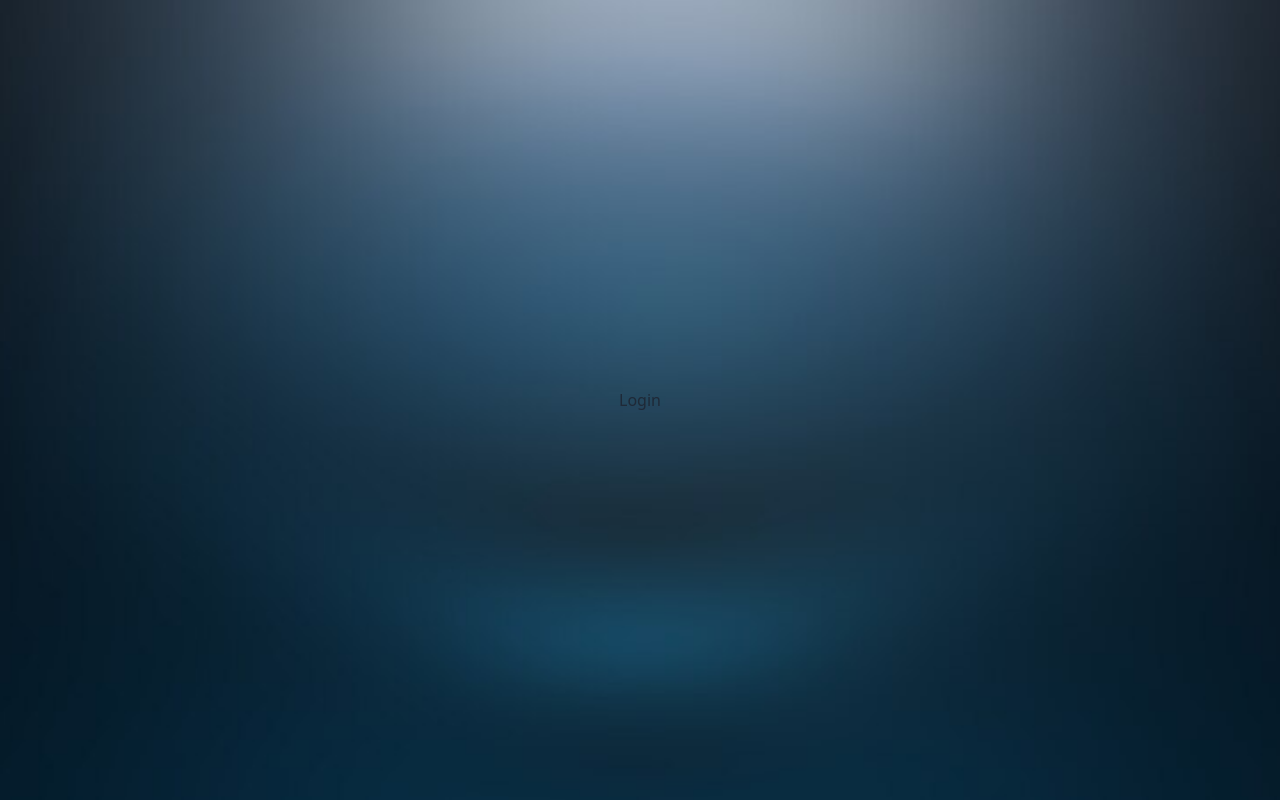
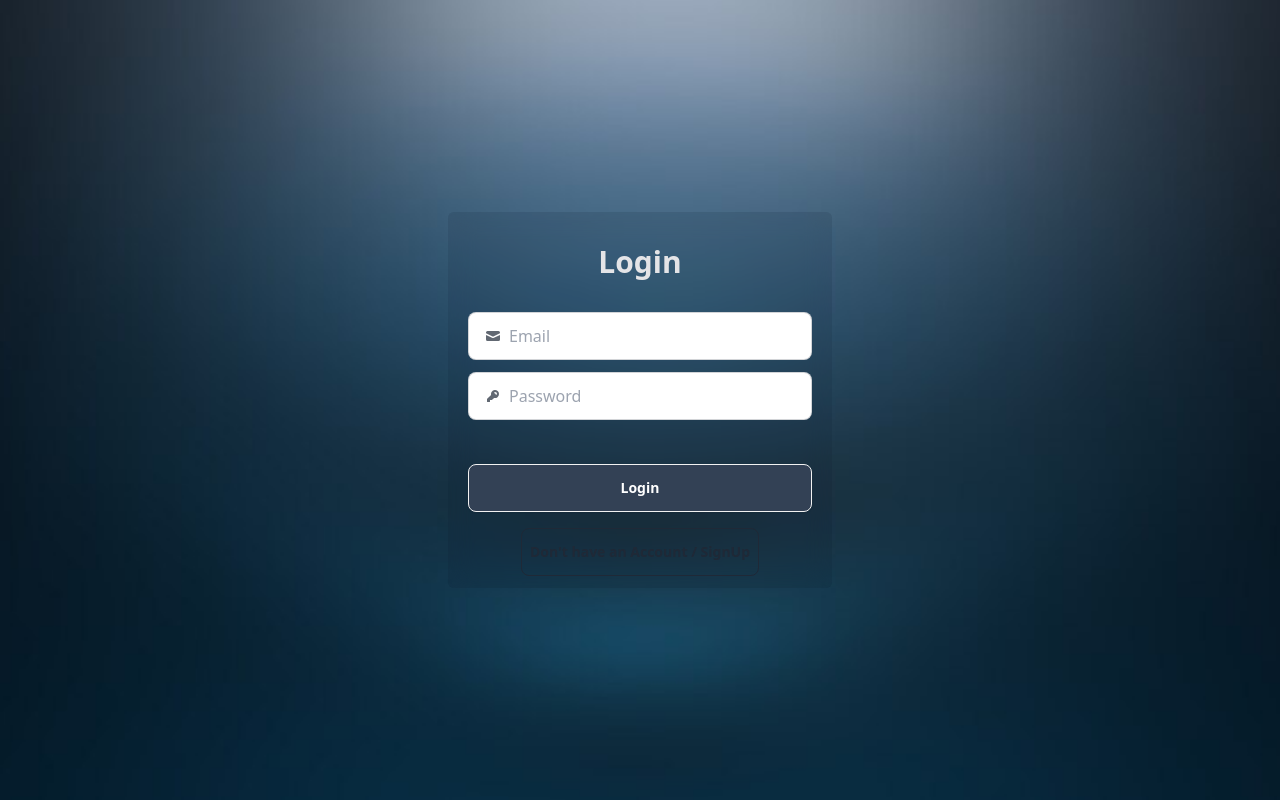
Before and after one commit to dhruvan005/Chit_Chat, a React (Vite) app in the folder frontend/: page /login in a window 1280 px wide. Built offline with nearby package versions, Linux system fonts and the light colour scheme.

Commit message:
enhance Login and Signup components with improved styling and form functionality

```diff
--- a/frontend/src/components/Login.jsx
+++ b/frontend/src/components/Login.jsx
@@ -1,7 +1,97 @@
-import React from 'react'
+import { useState } from "react";
+import React from 'react';
+import { Link } from 'react-router-dom';
+
 
 export default function Login() {
+
+  const [user, setUser] = useState({
+    email: "",
+    password: "",
+  })
+
+  const submitHandler = (e) => {
+    e.preventDefault()
+
+    console.log(user);
+
+    setUser({
+      email: "",
+      password: "",
+    })
+  }
+
   return (
-    <div>Login</div>
+    <div className="">
+      <div className=" pb-8 pt-8 p-5 min-w-96 bg-gray-900 rounded-md bg-clip-padding backdrop-filter backdrop-blur-md bg-opacity-10 ">
+
+        <h1 className="text-3xl text-zinc-200 font-bold text-center ">Login</h1>
+        <div className='h-8'></div>
+        <form className="flex flex-col gap-3" method='post' onSubmit={submitHandler} >
+
+          <label className="input input-bordered flex items-center gap-2">
+            <svg
+              xmlns="http://www.w3.org/2000/svg"
+              viewBox="0 0 16 16"
+              fill="currentColor"
+              className="h-4 w-4 opacity-70">
+              <path
+                d="M2.5 3A1.5 1.5 0 0 0 1 4.5v.793c.026.009.051.02.076.032L7.674 8.51c.206.1.446.1.652 0l6.598-3.185A.755.755 0 0 1 15 5.293V4.5A1.5 1.5 0 0 0 13.5 3h-11Z" />
+              <path
+                d="M15 6.954 8.978 9.86a2.25 2.25 0 0 1-1.956 0L1 6.954V11.5A1.5 1.5 0 0 0 2.5 13h11a1.5 1.5 0 0 0 1.5-1.5V6.954Z" />
+            </svg>
+
+            <input
+              required
+              type="text"
+              value={user.email}
+              className="grow"
+              name="email"
+              placeholder="Email"
+              onChange={(e) => setUser({ ...user, email: e.target.value })}
+            />
+
+          </label>
+
+          <label className="input input-bordered flex items-center gap-2">
+            <svg
+              xmlns="http://www.w3.org/2000/svg"
+              viewBox="0 0 16 16"
+              fill="currentColor"
+              className="h-4 w-4 opacity-70">
+              <path
+                fillRule="evenodd"
+                d="M14 6a4 4 0 0 1-4.899 3.899l-1.955 1.955a.5.5 0 0 1-.353.146H5v1.5a.5.5 0 0 1-.5.5h-2a.5.5 0 0 1-.5-.5v-2.293a.5.5 0 0 1 .146-.353l3.955-3.955A4 4 0 1 1 14 6Zm-4-2a.75.75 0 0 0 0 1.5.5.5 0 0 1 .5.5.75.75 0 0 0 1.5 0 2 2 0 0 0-2-2Z"
+                clipRule="evenodd" />
+            </svg>
+            <input
+              required
+              type="password"
+              value={user.password}
+              className="grow"
+              name="password"
+              placeholder="Password"
+              onChange={(e) => setUser({ ...user, password: e.target.value })}
+            />
+          </label>
+          <div className="h-5">
+          </div>
+
+          <button className='btn bg-slate-700 text-white'> Login  </button>
+        </form>
+
+        <div className="h-9">
+        </div>
+
+           <Link to="/register">
+        <div className="flex justify-center items-center h-2">
+           <button className="btn btn-outline text-center p-2">
+              Don't have an Account / SignUp
+            </button>
+        </div>
+            </Link>
+
+      </div>
+    </div>
   )
 }
--- a/frontend/src/components/Signup.jsx
+++ b/frontend/src/components/Signup.jsx
@@ -1,15 +1,37 @@
-import React from 'react'
+import React, { useState } from 'react'
+import { Link } from 'react-router-dom'
 
 export default function Signup() {
+
+  const [user, setUser] = useState({
+    fullName: "",
+    username: "",
+    email: "",
+    password: "",
+    conformPassword: "",
+    gender: ""
+  })
+
+  const submitHandler = (e) => {
+    e.preventDefault()
+    console.log(user);
+    setUser({
+      fullName: "",
+      username: "",
+      email: "",
+      password: "",
+      conformPassword: "",
+      gender: ""
+    })
+  }
+
   return (
     <div className="">
-      <div className="h-full p-6 w-full bg-gray-900 rounded-md bg-clip-padding backdrop-filter backdrop-blur-md bg-opacity-10 ">
+      <div className="min-h-96 pb-8 pt-8 p-5 min-w-96 bg-gray-900 rounded-md bg-clip-padding backdrop-filter backdrop-blur-md bg-opacity-10 ">
 
-        <h1 className="text-3xl  font-bold text-center "> Signup</h1>
+        <h1 className="text-3xl text-zinc-200 font-bold text-center "> Signup</h1>
         <div className='h-5'></div>
-        <form className="flex flex-col gap-3">
-
-
+        <form className="flex flex-col gap-3" method='post' onSubmit={submitHandler}>
 
           <label className="input input-bordered flex items-center gap-2">
             <svg
@@ -20,12 +42,20 @@ export default function Signup() {
               <path
                 d="M8 8a3 3 0 1 0 0-6 3 3 0 0 0 0 6ZM12.735 14c.618 0 1.093-.561.872-1.139a6.002 6.002 0 0 0-11.215 0c-.22.578.254 1.139.872 1.139h9.47Z" />
             </svg>
-            <input type="text" name="fullName" className="grow" placeholder="Fullname" />
+            <input type="text" value={user.fullName} onChange={(e) => setUser({ ...user, fullName: e.target.value })} name="fullName" className="grow" placeholder="Fullname" />
           </label>
 
           <label className="input input-bordered flex items-center gap-2">
-              <svg viewBox="2 -3 30.00 30.00" className=" w-[25px]" fill="none" xmlns="http://www.w3.org/2000/svg" stroke="#ffffff" transform="matrix(1, 0, 0, 1, 0, 0)rotate(0)"><g id="SVGRepo_bgCarrier" stroke-width="0"></g><g id="SVGRepo_tracerCarrier" stroke-linecap="round" stroke-linejoin="round" stroke="#CCCCCC" stroke-width="1.536"> <path d="M16 12C16 14.2091 14.2091 16 12 16C9.79086 16 8 14.2091 8 12C8 9.79086 9.79086 8 12 8C14.2091 8 16 9.79086 16 12ZM16 12V13.5C16 14.8807 17.1193 16 18.5 16V16C19.8807 16 21 14.8807 21 13.5V12C21 7.02944 16.9706 3 12 3C7.02944 3 3 7.02944 3 12C3 16.9706 7.02944 21 12 21H16" stroke="#7E8390" stroke-width="2" stroke-linecap="round" stroke-linejoin="round"></path> </g><g id="SVGRepo_iconCarrier"> <path d="M16 12C16 14.2091 14.2091 16 12 16C9.79086 16 8 14.2091 8 12C8 9.79086 9.79086 8 12 8C14.2091 8 16 9.79086 16 12ZM16 12V13.5C16 14.8807 17.1193 16 18.5 16V16C19.8807 16 21 14.8807 21 13.5V12C21 7.02944 16.9706 3 12 3C7.02944 3 3 7.02944 3 12C3 16.9706 7.02944 21 12 21H16" stroke="#7E8390" stroke-width="1.056" stroke-linecap="round" stroke-linejoin="round"></path> </g></svg>
-            <input type="text" name="username" className="grow" placeholder="Username" />
+            <svg viewBox="2 -3 28.00 28.00" className=" w-[20px]" fill="none" xmlns="http://www.w3.org/2000/svg" stroke="#ffffff" transform="matrix(1, 0, 0, 1, 0, 0)rotate(0)"><g id="SVGRepo_bgCarrier" stroke-width="0"></g><g id="SVGRepo_tracerCarrier" stroke-linecap="round" stroke-linejoin="round" stroke="#CCCCCC" stroke-width="1.536"> <path d="M16 12C16 14.2091 14.2091 16 12 16C9.79086 16 8 14.2091 8 12C8 9.79086 9.79086 8 12 8C14.2091 8 16 9.79086 16 12ZM16 12V13.5C16 14.8807 17.1193 16 18.5 16V16C19.8807 16 21 14.8807 21 13.5V12C21 7.02944 16.9706 3 12 3C7.02944 3 3 7.02944 3 12C3 16.9706 7.02944 21 12 21H16" stroke="#7E8390" stroke-width="2" stroke-linecap="round" stroke-linejoin="round"></path> </g><g id="SVGRepo_iconCarrier"> <path d="M16 12C16 14.2091 14.2091 16 12 16C9.79086 16 8 14.2091 8 12C8 9.79086 9.79086 8 12 8C14.2091 8 16 9.79086 16 12ZM16 12V13.5C16 14.8807 17.1193 16 18.5 16V16C19.8807 16 21 14.8807 21 13.5V12C21 7.02944 16.9706 3 12 3C7.02944 3 3 7.02944 3 12C3 16.9706 7.02944 21 12 21H16" stroke="#7E8390" stroke-width="1.056" stroke-linecap="round" stroke-linejoin="round"></path> </g></svg>
+
+            <input
+              required
+              type="text"
+              name="username"
+              value={user.username}
+              className="grow"
+              placeholder="Username"
+              onChange={(e) => setUser({ ...user, username: e.target.value })} />
           </label>
 
 
@@ -40,7 +70,17 @@ export default function Signup() {
               <path
                 d="M15 6.954 8.978 9.86a2.25 2.25 0 0 1-1.956 0L1 6.954V11.5A1.5 1.5 0 0 0 2.5 13h11a1.5 1.5 0 0 0 1.5-1.5V6.954Z" />
             </svg>
-            <input type="text" className="grow" name="email" placeholder="Email" />
+
+            <input
+              required
+              type="text"
+              value={user.email}
+              className="grow"
+              name="email"
+              placeholder="Email"
+              onChange={(e) => setUser({ ...user, email: e.target.value })}
+            />
+
           </label>
 
           <label className="input input-bordered flex items-center gap-2">
@@ -54,7 +94,15 @@ export default function Signup() {
                 d="M14 6a4 4 0 0 1-4.899 3.899l-1.955 1.955a.5.5 0 0 1-.353.146H5v1.5a.5.5 0 0 1-.5.5h-2a.5.5 0 0 1-.5-.5v-2.293a.5.5 0 0 1 .146-.353l3.955-3.955A4 4 0 1 1 14 6Zm-4-2a.75.75 0 0 0 0 1.5.5.5 0 0 1 .5.5.75.75 0 0 0 1.5 0 2 2 0 0 0-2-2Z"
                 clipRule="evenodd" />
             </svg>
-            <input type="password" className="grow" name="password" placeholder="Password" />
+            <input
+              required
+              type="password"
+              value={user.password}
+              className="grow"
+              name="password"
+              placeholder="Password"
+              onChange={(e) => setUser({ ...user, password: e.target.value })}
+            />
           </label>
 
           <label className="input input-bordered flex items-center gap-2">
@@ -68,7 +116,15 @@ export default function Signup() {
                 d="M14 6a4 4 0 0 1-4.899 3.899l-1.955 1.955a.5.5 0 0 1-.353.146H5v1.5a.5.5 0 0 1-.5.5h-2a.5.5 0 0 1-.5-.5v-2.293a.5.5 0 0 1 .146-.353l3.955-3.955A4 4 0 1 1 14 6Zm-4-2a.75.75 0 0 0 0 1.5.5.5 0 0 1 .5.5.75.75 0 0 0 1.5 0 2 2 0 0 0-2-2Z"
                 clipRule="evenodd" />
             </svg>
-            <input type="password" className="grow" placeholder="Conform Password" name="conformPassword" />
+            <input
+              required
+              type="password"
+              className="grow"
+              placeholder="Conform Password"
+              value={user.conformPassword}
+              name="conformPassword"
+              onChange={(e) => setUser({ ...user, conformPassword: e.target.value })}
+            />
           </label>
 
           <div className="flex items-center space-x-4">
@@ -77,18 +133,43 @@ export default function Signup() {
             </label>
             <div className="flex items-center gap-2">
               <label > Male </label>
-              <input type="radio" name="gender" className="radio" />
+              <input
+                required
+                type="radio"
+                name="gender"
+                value="male"
+                checked={user.gender === "male"}
+                className="radio radio-error"
+                onChange={(e) => setUser({ ...user, gender: e.target.value })}
+              />
             </div>
             <div className="flex items-center gap-2">
               <label > Female </label>
-              <input type="radio" name="gender" className="radio" />
+              <input
+                required
+                type="radio"
+                name="gender"
+                value="female"
+                className="radio radio-error"
+                checked={user.gender === "female"}
+                onChange={(e) => setUser({ ...user, gender: e.target.value })}
+              />
             </div>
-
-
           </div>
 
+          <button className='btn bg-slate-500 min-w-40 m-auto  text-white'> Sign Up </button>
         </form>
 
+        <div className="h-9">
+        </div>
+
+            <Link to="/login">
+        <div className="flex justify-center items-center h-2">
+          <button className="btn btn-outline text-center">
+              Already have an Account / Signin
+          </button>
+        </div>
+            </Link>
       </div>
 
 
```
